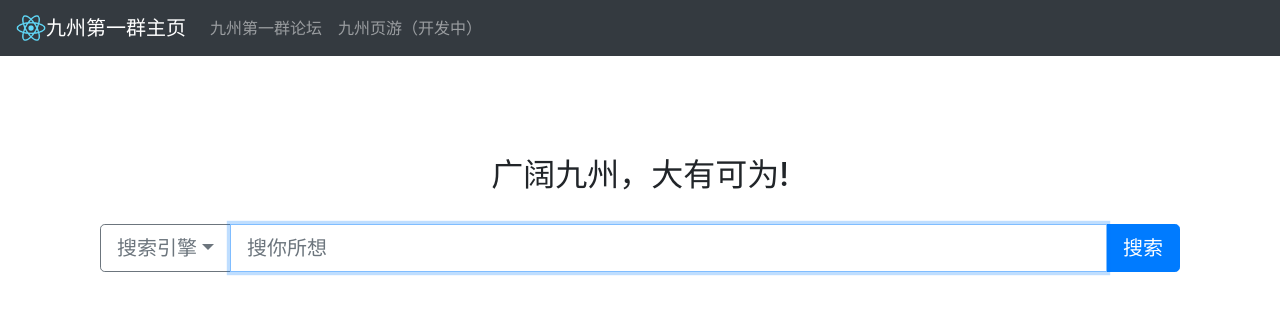
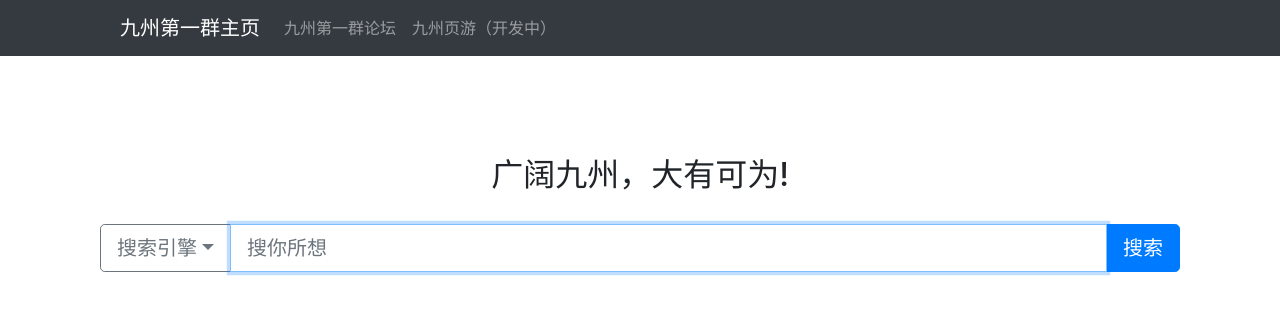
Before and after one commit to novoland-developer-network/novo_homepage_react, a React (Create React App) app: page / in a window 1280 px wide. Shown: the top 314 px of the page. Built offline with nearby package versions, Linux system fonts and the light colour scheme.

Commit message:
更新了头部样式
Signed-off-by: ch4o5 <1150477170@qq.com>

```diff
--- a/src/component/Header.jsx
+++ b/src/component/Header.jsx
@@ -1,27 +1,23 @@
-import React from "react";
-import {Image, Nav, Navbar} from 'react-bootstrap'
+import React from 'react';
+import {Col, Nav, Navbar} from 'react-bootstrap';
 
 // 头部组件
 
 export default () => (
     <Navbar variant="dark" bg="dark" expand="lg" sticky="top">
-        <Navbar.Brand href="#home">
-            <Image
-                alt=""
-                src="/logo192.png"
-                width="30"
-                height="30"
-                className="d-inline-block align-top"
-            />
-            九州第一群主页
-        </Navbar.Brand>
-        <Navbar.Collapse>
+      <Col lg={1}/>
+      <Navbar.Brand href="#home">
+        九州第一群主页
+      </Navbar.Brand>
+      <Navbar.Collapse>
             <Nav>
                 <Nav.Item>
-                    <Nav.Link href="https://9zer.doylee.cn/">九州第一群论坛</Nav.Link>
+                  <Nav.Link href="https://9zer.doylee.cn/"
+                            target="_blank">九州第一群论坛</Nav.Link>
                 </Nav.Item>
                 <Nav.Item>
-                    <Nav.Link href="https://novoland.doylee.cn/">九州页游（开发中）</Nav.Link>
+                  <Nav.Link href="https://novoland.doylee.cn/"
+                            target="_blank">九州页游（开发中）</Nav.Link>
                 </Nav.Item>
             </Nav>
         </Navbar.Collapse>
```
Also changed, not shown: 1 other file (tests, documents, lock files or other folders).
